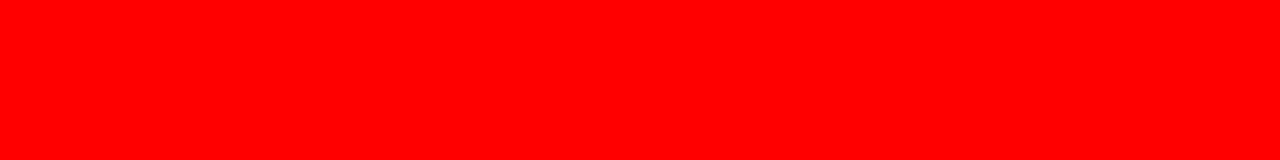
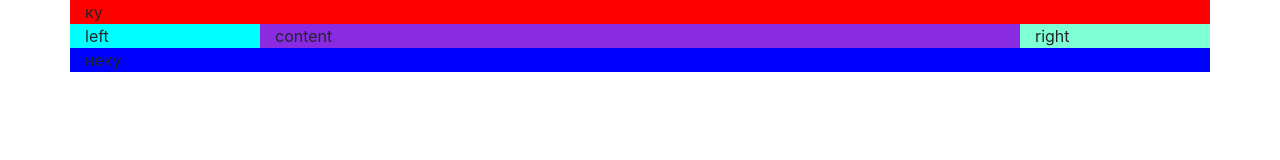
Before and after one commit to MaryOrange/firststep, a website built with webpack: page index.html in a window 1280 px wide. Built offline with nearby package versions, Linux system fonts and the light colour scheme.

Commit message:
added styles

```diff
--- a/index.html
+++ b/index.html
@@ -1,11 +1,34 @@
 <!DOCTYPE html>
 <html lang="en">
 <head>
+    <meta name="viewport" content="width=device-width, initial-scale=1, shrink-to-fit=no">
     <meta charset="UTF-8">
     <title>Title</title>
     <script src="dist/main.js"></script>
 </head>
 <body>
-
+<div class="container">
+    <div class="row">
+        <div class="header col-12">
+            ку
+        </div>
+    </div>
+    <div class="row">
+        <div class="left-sidebar col-2">
+            left
+        </div>
+        <div class="content col-8" id="content">
+            content
+        </div>
+        <div class="right-sidebar col-2" id="right-sb">
+            right
+        </div>
+    </div>
+    <div class="row">
+        <div class="footer col-12">
+            неку
+        </div>
+    </div>
+</div>
 </body>
 </html>
--- a/package.json
+++ b/package.json
@@ -16,5 +16,9 @@
     "style-loader": "^0.20.3",
     "webpack": "^4.4.1",
     "webpack-cli": "^2.0.13"
+  },
+  "dependencies": {
+    "bootstrap": "^4.0.0",
+    "jquery": "^3.3.1"
   }
 }
--- a/src/index.js
+++ b/src/index.js
@@ -1 +1,2 @@
 require('./styles/styles.less');
+require('bootstrap/dist/js/bootstrap.bundle');
--- a/src/styles/styles.less
+++ b/src/styles/styles.less
@@ -1,3 +1,17 @@
-body {
+@import "~bootstrap/dist/css/bootstrap.css";
+
+.header {
   background: red;
 }
+.footer {
+  background: blue;
+}
+#content {
+  background: blueviolet;
+}
+.left-sidebar {
+  background: aqua;
+}
+#right-sb {
+  background: aquamarine;
+}
--- a/webpack.config.js
+++ b/webpack.config.js
@@ -4,9 +4,24 @@ module.exports = {
             {
                 test: /\.less$/,
                 use: [
-                    'style-loader',
-                    'css-loader',
-                    'less-loader'
+                    {
+                        loader: 'style-loader',
+                        options: {
+                            sourceMap: true
+                        }
+                    },
+                    {
+                        loader: 'css-loader',
+                        options: {
+                            sourceMap: true
+                        }
+                    },
+                    {
+                        loader: "less-loader",
+                        options: {
+                            sourceMap: true
+                        }
+                    }
                 ]
             }
         ]
```
Also changed, not shown: 2 other files.
